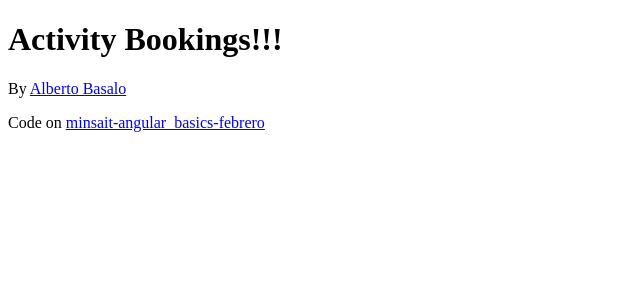
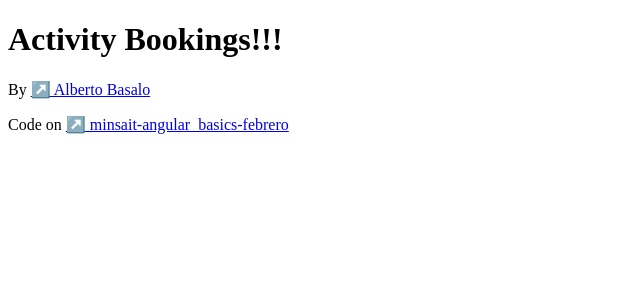
Before and after one commit to TrainingITCourses/minsait-ng_dev-23_02, an Angular app: page / in a window 1280 px wide. Shown: the top 300 px of the page, without its empty margins (0-640 px from the left). Built offline with nearby package versions, Linux system fonts and the light colour scheme.

Commit message:
feat: link component

```diff
--- a/src/app/layout/copyright/copyright.component.html
+++ b/src/app/layout/copyright/copyright.component.html
@@ -1,3 +1,3 @@
 <p>
-  Code on <a href="{{ repoUrl }}">{{ repoName }}</a>
+  Code on <app-link url="{{ repoUrl }}" caption="{{ repoName }}"></app-link>
 </p>
--- a/src/app/layout/footer/footer.component.html
+++ b/src/app/layout/footer/footer.component.html
@@ -1,4 +1,2 @@
-<p>
-  By <a href="{{ authorUrl }}">{{ author }}</a>
-</p>
+<p>By <app-link url="{{ authorUrl }}" caption="{{ author }}"> </app-link></p>
 <app-copyright></app-copyright>
--- a/src/app/layout/layout.module.ts
+++ b/src/app/layout/layout.module.ts
@@ -1,12 +1,13 @@
 import { CommonModule } from '@angular/common';
 import { NgModule } from '@angular/core';
+import { SharedModule } from '../shared/shared.module';
 import { CopyrightComponent } from './copyright/copyright.component';
 import { FooterComponent } from './footer/footer.component';
 import { HeaderComponent } from './header/header.component';
 
 @NgModule({
   declarations: [FooterComponent, HeaderComponent, CopyrightComponent],
-  imports: [CommonModule],
+  imports: [CommonModule, SharedModule],
   exports: [FooterComponent, HeaderComponent],
 })
 export class LayoutModule {}
--- /dev/null
+++ b/src/app/shared/link/link.component.html
@@ -0,0 +1 @@
+<a href="{{ url }}" target="_blank"> ↗️ {{ caption }}</a>
```
Also changed, not shown: src/app/shared/link/link.component.ts (added, +11 -0 lines), src/app/shared/shared.module.ts (added, +10 -0 lines), src/app/shared/link/link.component.css (added), 2 other files (tests, documents, lock files or other folders).
